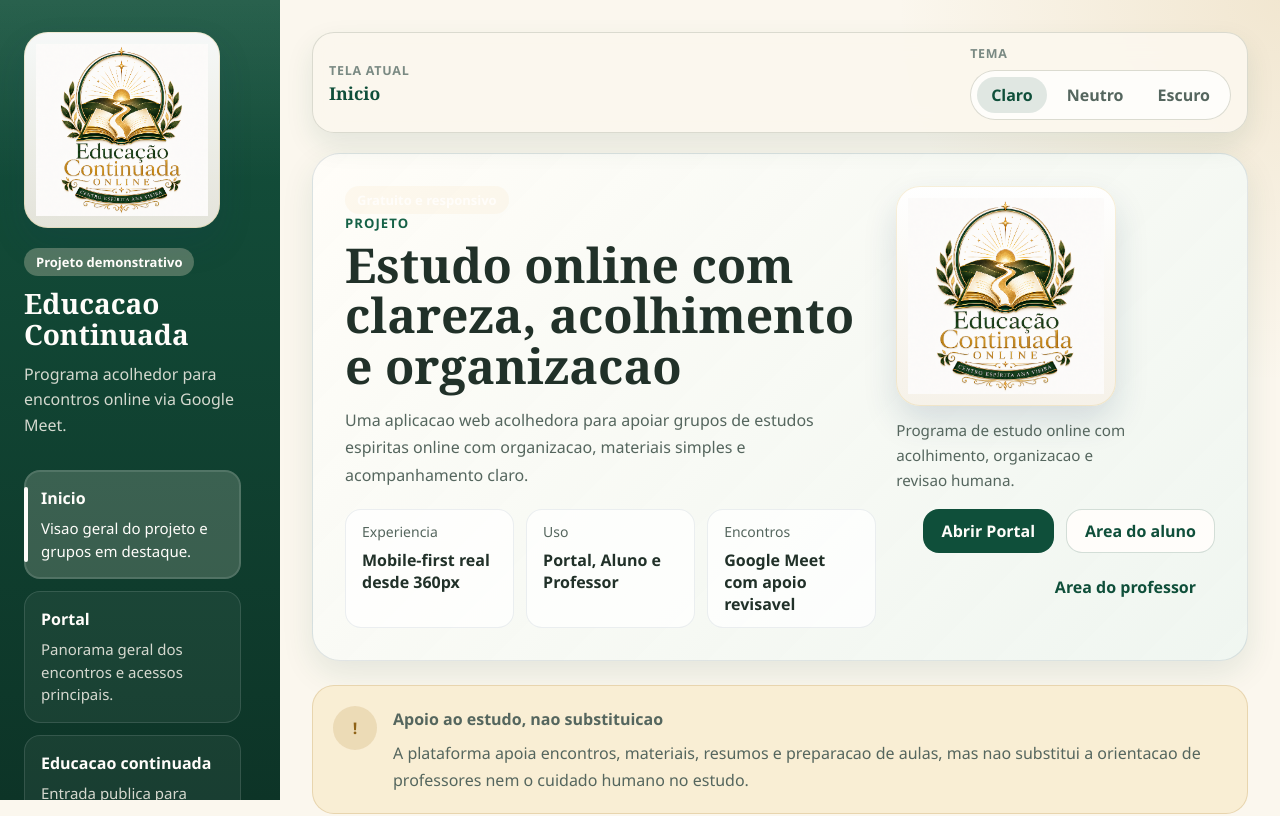
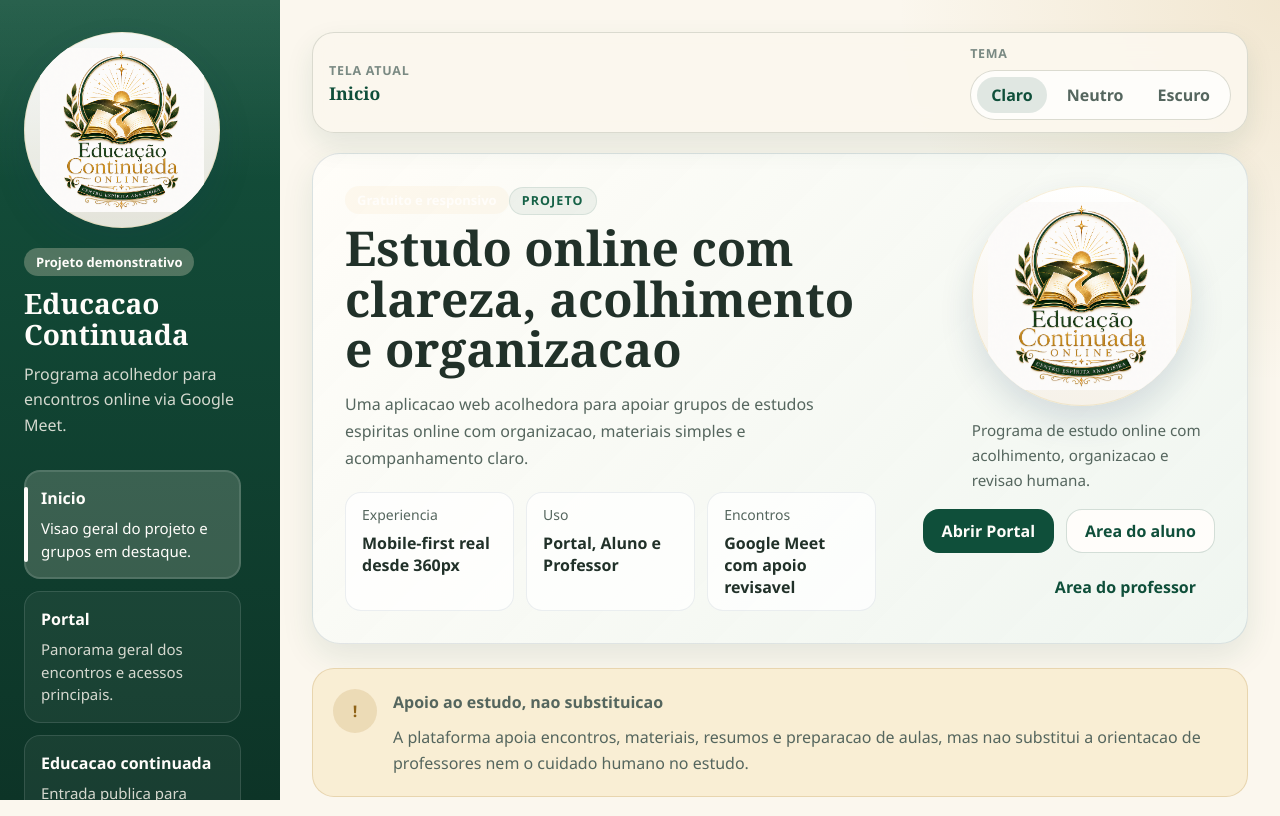
Before and after one commit to brodyandre/portal-estudos-espiritas-ai, a React (Vite) app in the folder apps/web/: page /#/ in a window 1280 px wide. Shown: the top 816 px of the page. Built offline with nearby package versions, Linux system fonts and the light colour scheme; no server answers.

Commit message:
fix: improve logo framing and card readability

```diff
--- a/apps/web/src/styles/global.css
+++ b/apps/web/src/styles/global.css
@@ -155,8 +155,10 @@ img {
   align-items: center;
   justify-content: center;
   width: min(100%, 196px);
-  padding: var(--space-3);
-  border-radius: calc(var(--radius-lg) + 2px);
+  aspect-ratio: 1 / 1;
+  padding: var(--space-4);
+  border-radius: 50%;
+  overflow: hidden;
   background: linear-gradient(180deg, rgba(255, 255, 255, 0.96), rgba(246, 241, 232, 0.92));
   box-shadow:
     0 16px 34px rgba(22, 58, 95, 0.14),
@@ -165,8 +167,9 @@ img {
 
 .brand-logo--compact {
   width: 92px;
+  aspect-ratio: 1 / 1;
   padding: var(--space-2);
-  border-radius: var(--radius-md);
+  border-radius: 50%;
   box-shadow:
     0 10px 24px rgba(22, 58, 95, 0.12),
     inset 0 0 0 1px rgba(216, 180, 88, 0.2);
@@ -175,7 +178,7 @@ img {
 .brand-logo__image {
   display: block;
   width: 100%;
-  height: auto;
+  height: 100%;
   object-fit: contain;
 }
 
@@ -714,12 +717,20 @@ img {
 .profile-header__eyebrow,
 .card-eyebrow,
 .action-tile__eyebrow {
-  margin: 0;
+  display: inline-flex;
+  align-items: center;
+  width: fit-content;
+  margin: 0;
+  padding: 7px 12px;
+  border: 1px solid var(--context-status-border);
+  border-radius: 999px;
+  background: var(--context-status-bg);
   color: var(--color-brand-800);
-  font-size: 0.82rem;
-  font-weight: 700;
+  font-size: 0.78rem;
+  font-weight: 800;
   text-transform: uppercase;
-  letter-spacing: 0.08em;
+  letter-spacing: 0.09em;
+  line-height: 1;
 }
 
 .profile-header h1 {
@@ -1545,16 +1556,16 @@ img {
   display: grid;
   gap: var(--space-3);
   padding: var(--space-4);
-  border: 1px solid rgba(22, 58, 95, 0.1);
+  border: 1px solid var(--teacher-support-border);
   border-radius: var(--radius-md);
-  background: rgba(255, 255, 255, 0.78);
+  background: var(--teacher-support-bg);
   cursor: pointer;
 }
 
 .teacher-support-item--selected {
-  border-color: rgba(22, 58, 95, 0.22);
-  box-shadow: inset 0 0 0 1px rgba(22, 58, 95, 0.05);
-  background: rgba(255, 255, 255, 0.95);
+  border-color: var(--teacher-support-border-active);
+  box-shadow: inset 0 0 0 1px var(--support-item-shadow-active);
+  background: var(--teacher-support-bg-active);
 }
 
 .teacher-support-item__select {
@@ -1586,6 +1597,9 @@ img {
 
 .teacher-support-item__header strong {
   display: block;
+  color: var(--teacher-support-title);
+  font-size: 1.08rem;
+  line-height: 1.3;
 }
 
 .teacher-support-item__tags,
@@ -1604,6 +1618,10 @@ img {
   color: var(--color-text-500);
   font-size: 0.9375rem;
   font-weight: 700;
+}
+
+.teacher-support-item .teacher-panel__note {
+  color: var(--teacher-support-summary);
 }
 
 .action-tile {
--- a/apps/web/src/styles/tokens.css
+++ b/apps/web/src/styles/tokens.css
@@ -74,6 +74,12 @@
   --support-item-border: rgba(15, 79, 58, 0.1);
   --support-item-border-active: rgba(15, 79, 58, 0.22);
   --support-item-shadow-active: rgba(15, 79, 58, 0.06);
+  --teacher-support-bg: rgba(255, 255, 255, 0.82);
+  --teacher-support-bg-active: rgba(255, 253, 247, 0.98);
+  --teacher-support-border: rgba(15, 79, 58, 0.12);
+  --teacher-support-border-active: rgba(15, 79, 58, 0.26);
+  --teacher-support-title: #213129;
+  --teacher-support-summary: #55665e;
   --assistant-chip-border: rgba(15, 79, 58, 0.14);
   --assistant-chip-bg: rgba(255, 255, 255, 0.9);
   --assistant-response-bg: rgba(255, 255, 255, 0.76);
@@ -157,6 +163,12 @@
   --support-item-border: rgba(70, 88, 76, 0.1);
   --support-item-border-active: rgba(70, 88, 76, 0.22);
   --support-item-shadow-active: rgba(70, 88, 76, 0.06);
+  --teacher-support-bg: rgba(255, 251, 244, 0.84);
+  --teacher-support-bg-active: rgba(255, 251, 244, 0.98);
+  --teacher-support-border: rgba(70, 88, 76, 0.12);
+  --teacher-support-border-active: rgba(70, 88, 76, 0.26);
+  --teacher-support-title: #2d352f;
+  --teacher-support-summary: #626d66;
   --assistant-chip-border: rgba(70, 88, 76, 0.14);
   --assistant-chip-bg: rgba(255, 251, 244, 0.88);
   --assistant-response-bg: rgba(255, 251, 244, 0.78);
@@ -240,6 +252,12 @@
   --support-item-border: rgba(233, 211, 156, 0.1);
   --support-item-border-active: rgba(233, 211, 156, 0.22);
   --support-item-shadow-active: rgba(233, 211, 156, 0.08);
+  --teacher-support-bg: rgba(30, 46, 39, 0.92);
+  --teacher-support-bg-active: rgba(35, 54, 45, 0.98);
+  --teacher-support-border: rgba(233, 211, 156, 0.14);
+  --teacher-support-border-active: rgba(233, 211, 156, 0.28);
+  --teacher-support-title: #eef4ee;
+  --teacher-support-summary: #d5dfd7;
   --assistant-chip-border: rgba(233, 211, 156, 0.16);
   --assistant-chip-bg: rgba(24, 36, 31, 0.9);
   --assistant-response-bg: rgba(24, 36, 31, 0.86);
```
